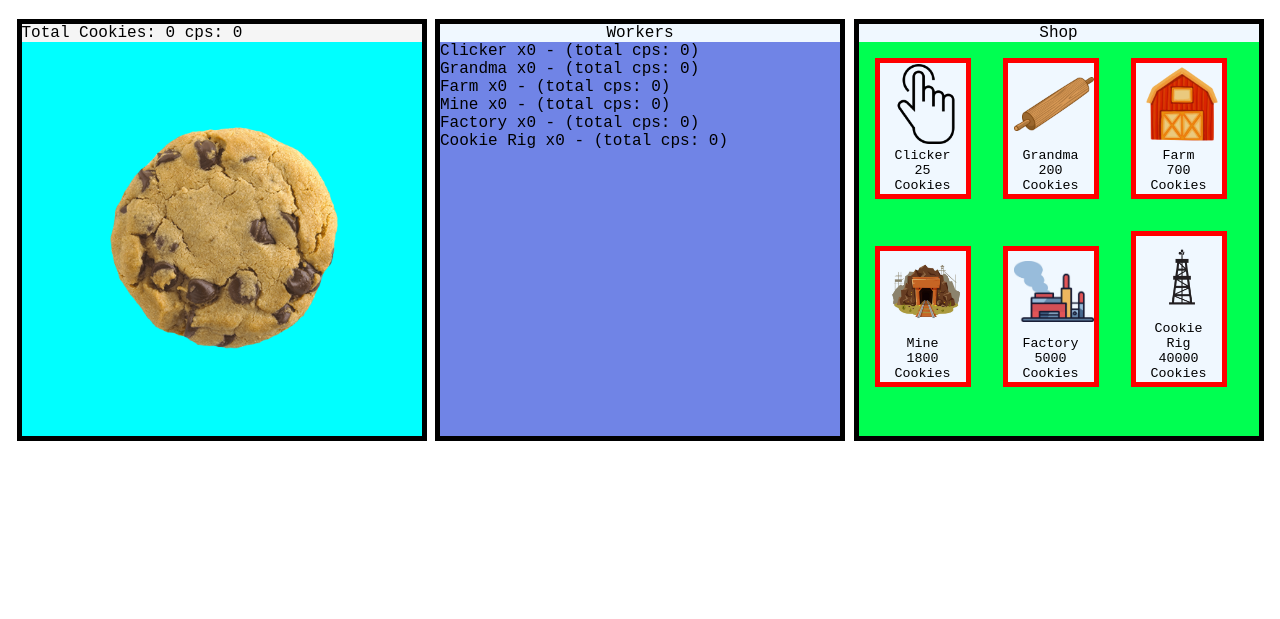
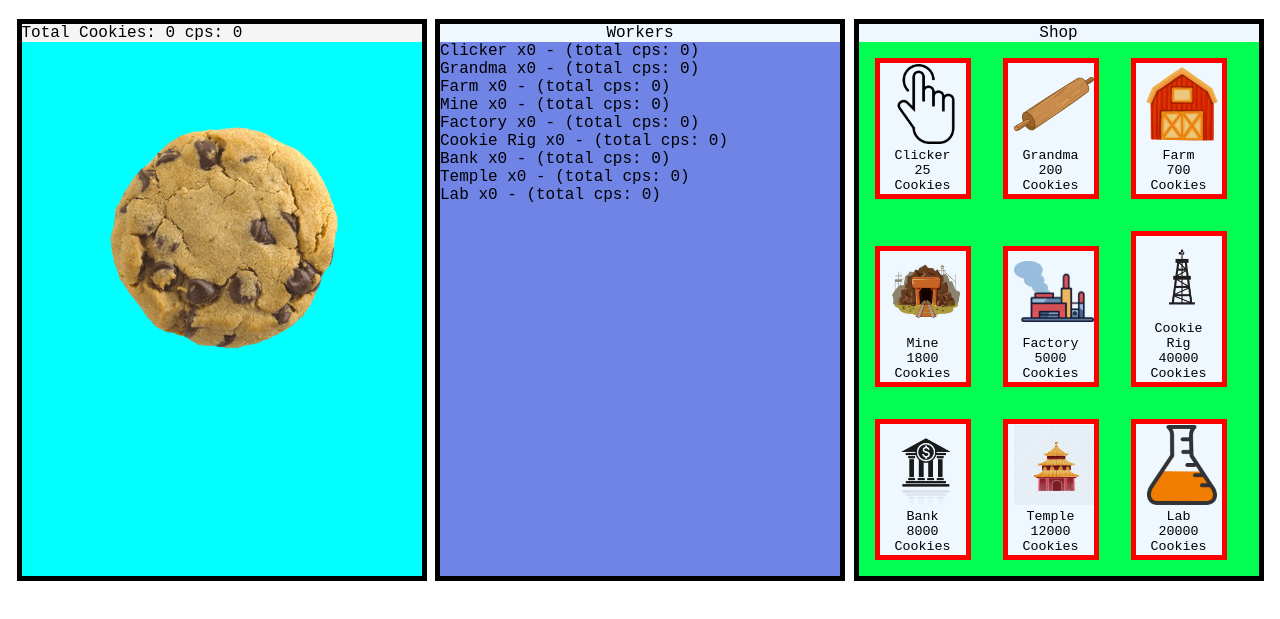
Before and after one commit to Finchow/cookieClicker, a plain HTML site: page index.html in a window 1280 px wide. Shown: the part 71-690 px from the top of the page. Drawn offline with Linux system fonts and the light colour scheme.

Commit message:
Optimised Sub-Optimal Code

```diff
--- a/script.js
+++ b/script.js
@@ -10,7 +10,10 @@ const workerStats = [
   ["Farm", 15, 700, "images/farm.webp"],
   ["Mine", 25, 1800, "images/mine.jpg"],
   ["Factory", 35, 5000, "images/factory.jpg"],
-  ["Cookie Rig", 100, 40000, "images/rig.jpg"],
+  ["Cookie Rig", 75, 40000, "images/rig.jpg"],
+  ["Bank", 250, 8000, "images/bank.jpg"],
+  ["Temple", 500, 12000, "images/temple.jpg"],
+  ["Lab", 750, 20000, "images/lab.png"],
 ];
 
 class workers {
@@ -26,8 +29,7 @@ class workers {
 function update() {
   showCookieInfo();
   showWorkerInfo();
-  clearShopItems();
-  showShopItems();
+  updateShopItems();
 }
 
 function clickHandler() {
@@ -36,13 +38,13 @@ function clickHandler() {
 }
 
 function addCookies() {
-  cookies += Math.ceil(cps / 4);
+  cookies += cps / 4;
   update();
 }
 
 function showCookieInfo() {
   document.getElementById("totalCookies").textContent =
-    "Total Cookies: " + String(cookies);
+    "Total Cookies: " + Math.ceil(String(cookies));
   document.getElementById("cps").textContent = "cps: " + String(cps);
 }
 
@@ -80,9 +82,8 @@ function showShopItems() {
     );
 
     const shopItemButton = document.createElement("button");
-    if (cookies < shopItem.price) {
-      shopItemButton.id = "red-border";
-    }
+
+    shopItemButton.id = shopItem.name;
     shopItemButton.className = "shopItem";
     shopItemButton.appendChild(image);
     shopItemButton.appendChild(itemDescription);
@@ -94,9 +95,15 @@ function showShopItems() {
   }
 }
 
-function clearShopItems() {
-  const shopItemsContainer = document.getElementById("shop-items-container");
-  shopItemsContainer.innerHTML = "";
+function updateShopItems() {
+  for (let shopItem of workerObjects) {
+    const shopItemButton = document.getElementById(shopItem.name);
+    if (cookies < shopItem.price) {
+      shopItemButton.className = "shopItem red-border";
+    } else {
+      shopItemButton.className = "shopItem";
+    }
+  }
 }
 
 function buyShopItem(shopItem) {
@@ -115,4 +122,6 @@ for (let worker of workerStats) {
   workerObjects.push(newWorker);
 }
 
+showShopItems();
+
 setInterval(addCookies, 250);
--- a/styles.css
+++ b/styles.css
@@ -1,19 +1,19 @@
-*{
-    font-family: 'Courier New', Courier, monospace;
+* {
+  font-family: "Courier New", Courier, monospace;
 }
 
-h1{
+h1 {
   text-align: center;
   background-color: bisque;
 }
 
-#flexContainer{
+#flexContainer {
   display: flex;
   flex-wrap: nowrap;
   justify-content: space-evenly;
 }
 
-.borders{
+.borders {
   border-style: solid;
   border-width: 5px;
 }
@@ -24,20 +24,20 @@ h1{
   background-color: aliceblue;
 }
 
-#cookieDiv{
+#cookieDiv {
   background-color: aqua;
   display: inline;
   width: 50vh;
 }
 
-#cookieImg{
+#cookieImg {
   width: 70%;
   height: auto;
   margin-bottom: 15%;
   margin-top: 15%;
 }
 
-button{
+button {
   background-color: transparent;
   background-repeat: no-repeat;
   border: none;
@@ -47,7 +47,7 @@ button{
   object-fit: contain;
 }
 
-#cookieInfo{
+#cookieInfo {
   background-color: whitesmoke;
 }
 
@@ -61,21 +61,21 @@ button{
   height: 100%;
 }
 
-#totalCookies{
+#totalCookies {
   text-align: left;
 }
 
-#cps{
+#cps {
   text-align: end;
 }
 
-#shop{
+#shop {
   background-color: rgb(0, 255, 81);
   display: inline;
   width: 50vh;
 }
 
-.shopItem{
+.shopItem {
   margin: 2vh;
   border-style: solid;
   border-width: 5px;
@@ -85,7 +85,7 @@ button{
   background-color: aliceblue;
 }
 
-.shopItem:active{
+.shopItem:active {
   transform: scale(95%);
 }
 
@@ -97,11 +97,10 @@ button{
   mix-blend-mode: multiply;
 }
 
-#red-border{
+.red-border {
   border-color: red;
 }
 
-
-.cookie:active{
+.cookie:active {
   transform: scale(95%);
 }
```
Also changed, not shown: images/bank.jpg (added), images/lab.png (added), images/temple.jpg (added). Lines whose indentation alone changed are shown as unchanged.
